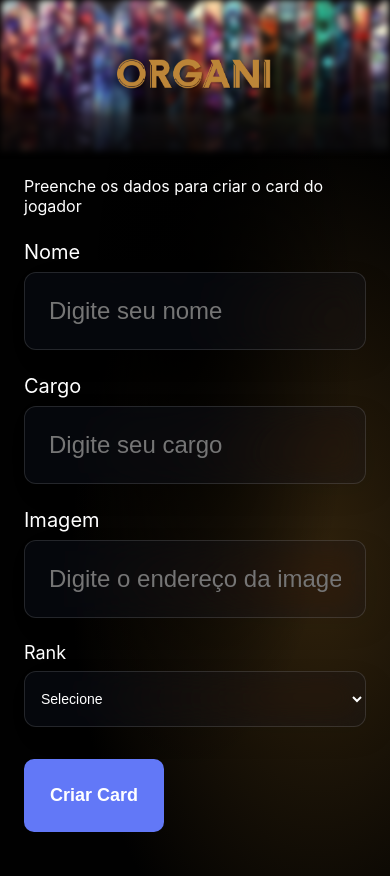
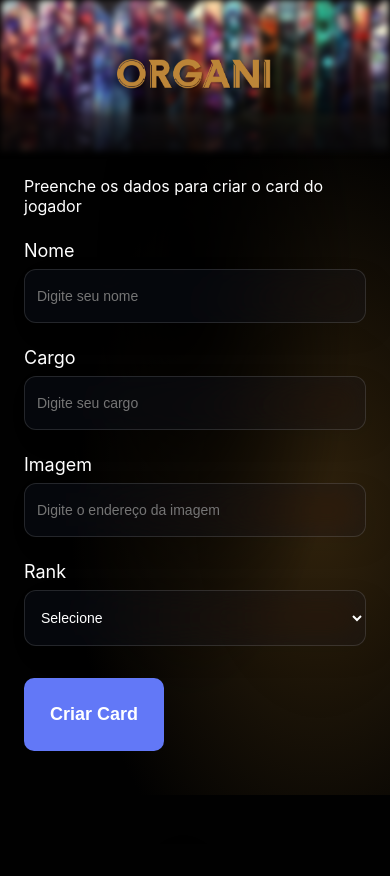
Before and after one commit to ramonvc/organi, a React (Create React App) app: page / in a window 390 px wide. After the commit the page ends 844 px from the top, so only its background shows below. Built offline with nearby package versions, Linux system fonts and the light colour scheme.

Commit message:
Responsiveness added to the text field

```diff
--- a/src/components/TextField/TextField.css
+++ b/src/components/TextField/TextField.css
@@ -22,3 +22,21 @@
     border: 1px solid rgba(255, 255, 255, 0.125);
     box-shadow: 10px 10px 30px rgba(0, 0, 0, 0.06);
 }
+
+
+/* Media query */
+@media screen and (max-width: 768px) {
+	.text-field label {
+		font-size: 1.125rem;
+	}
+    .text-field input {
+		font-size: 1.125rem;
+        padding: 18px 12px;
+	}
+}
+
+@media screen and (max-width: 480px) {
+	.text-field input {
+		font-size: 0.875rem;
+	}
+}
```
